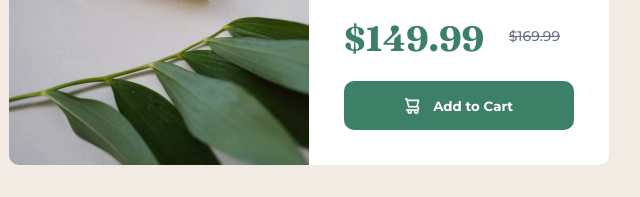
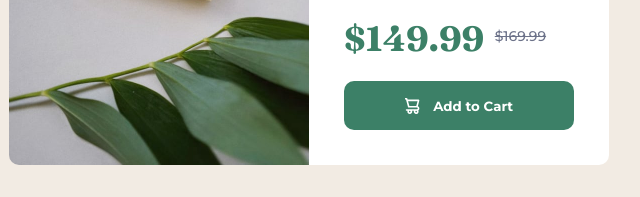
Before and after one commit to 987456987/product-preview-card-component-main, a plain HTML site: page index.html in a window 1280 px wide. Shown: the part 460-657 px from the top of the page, 331-971 px from the left. Drawn offline with Linux system fonts and the light colour scheme.

Commit message:
crossed price fix

```diff
--- a/style.css
+++ b/style.css
@@ -124,7 +124,7 @@ button span {
 
     position: relative;
     bottom: .75em;
-    left: 1.5em;
+    left: .5em;
 }
 
 
```
